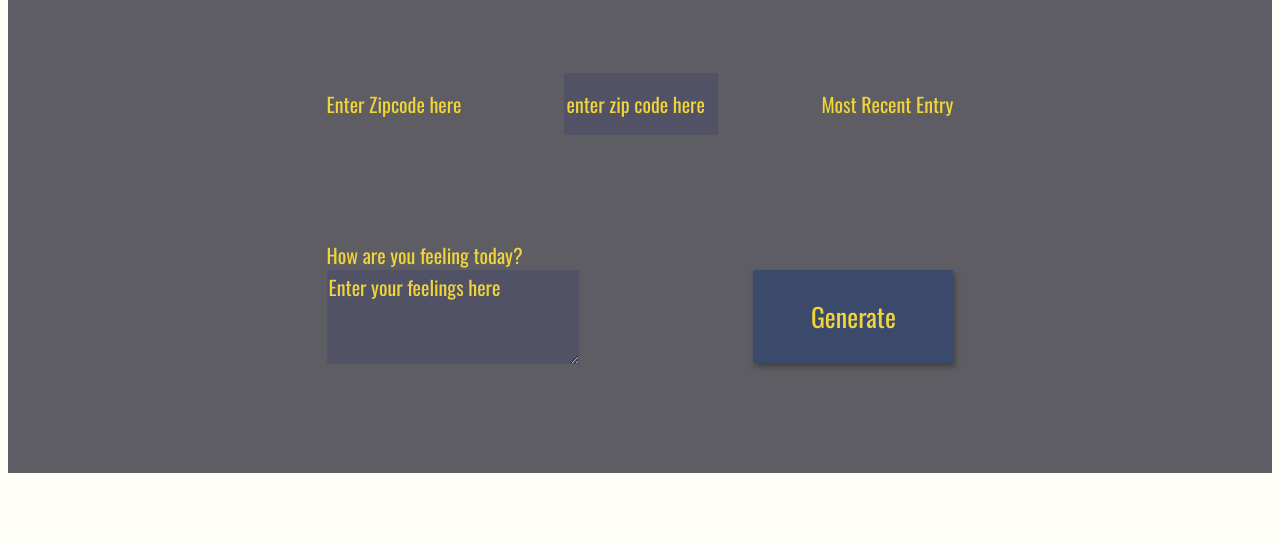
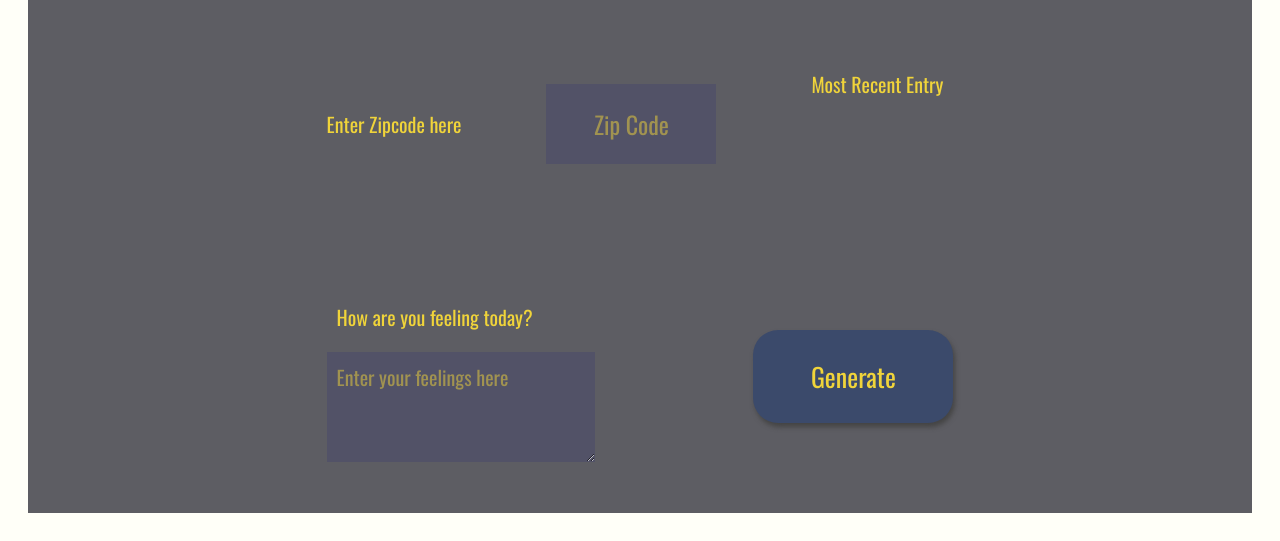
Before and after one commit to mafahmy/weather-app, a website: page website/index.html in a window 1280 px wide. Shown: the part 335-876 px from the top of the page. Before the commit the page ends 816 px from the top, so only its background shows below. Drawn offline with nearby package versions, Linux system fonts and the light colour scheme; a web font is replaced by a local one.

Commit message:
working on styling

```diff
--- a/website/index.html
+++ b/website/index.html
@@ -18,7 +18,7 @@
 
       <div class="holder zip">
         <label for="zip">Enter Zipcode here</label>
-        <input type="text" id="zip" placeholder="enter zip code here" />
+        <input type="text" id="zip" placeholder="Zip Code" class="zip-input" />
         <div class="holder entry">
           <div class="title">Most Recent Entry</div>
           <div id="entryHolder">
@@ -29,16 +29,19 @@
         </div>
       </div>
       <div class="holder feel">
+        <div class="input-area">
           <label for="feelings">How are you feeling today?</label>
           <textarea
             class="myInput"
             id="feelings"
             placeholder="Enter your feelings here"
-          rows="
-    3"
+            rows="3"
             cols="25"
           ></textarea>
+        </div>
+        <div>
           <button id="generate" type="submit">Generate</button>
+        </div>
       </div>
     </div>
     <script src="app.js" type="text/javascript"></script>
--- a/website/style.css
+++ b/website/style.css
@@ -1,3 +1,6 @@
+* {
+  padding: 10px;
+}
 body {
   background: #fffff8;
   font-family: -apple-system, BlinkMacSystemFont, sans-serif;
@@ -24,6 +27,19 @@ body {
   display: flex;
   justify-content: space-between;
   align-items: center;
+  flex-wrap: wrap;
+}
+.feel {
+  display: flex;
+  justify-content: space-between;
+  align-items: center;
+  flex-wrap: wrap;
+
+}
+.input-area {
+  display: flex;
+  flex-direction: column;
+  gap: 10px;
 }
 
 .headline {
@@ -53,6 +69,7 @@ input {
 
 button {
   float: right;
+  border-radius: 25px;
   width: 200px;
   height: 93px;
   background: #3b4a6b;
@@ -87,11 +104,17 @@ textarea:focus,
 button:focus {
   outline: none;
 }
+.zip-input{
+  text-align: center;
+  font-size: 24px;
+  color: #fff;
+}
 
 /* Style for Placeholder Text*/
 ::placeholder {
   /* Firefox, Chrome, Opera */
   color: #f0d43a;
+  opacity: 0.5;
   font-family: "Oswald", sans-serif;
 }
 
```
Lines whose indentation alone changed are shown as unchanged.
